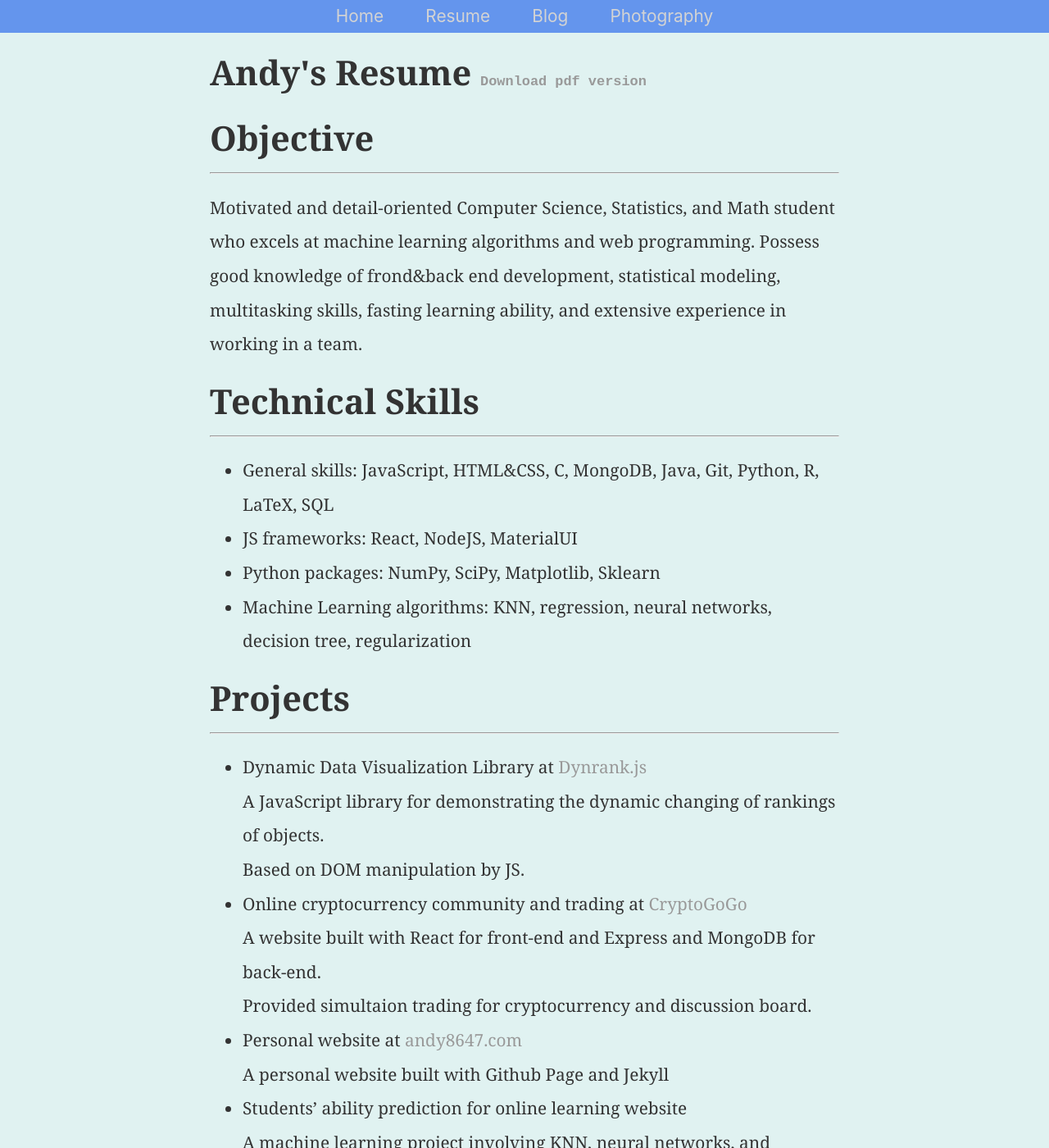
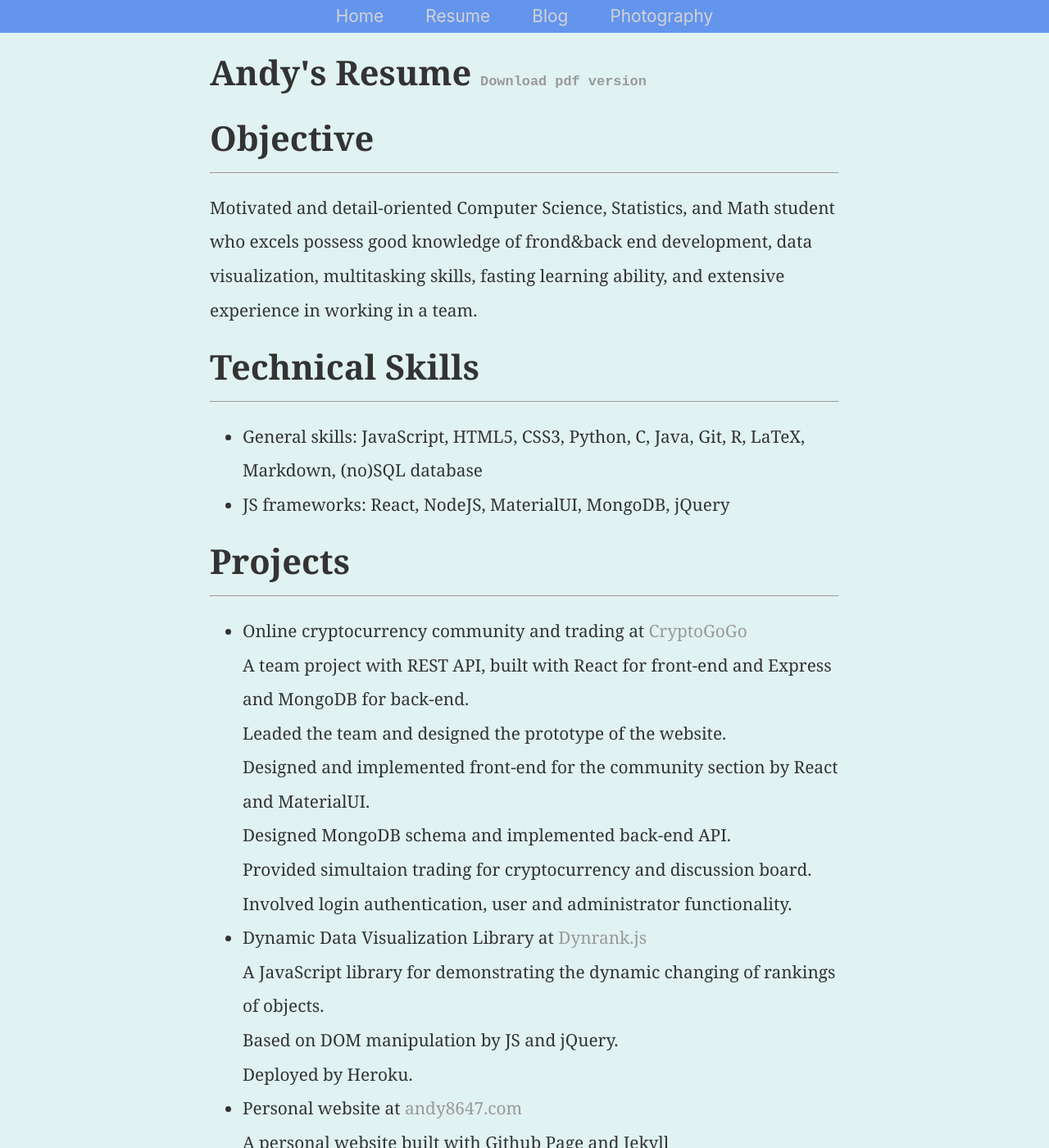
Before and after one commit to Andy8647/Andy8647.github.io, a Jekyll site: the page built from cv/index.html, in a window 1280 px wide and 1400 px high. Shown: the whole window at 82% size. Built offline with Jekyll 4.4.1, drawn with Linux system fonts in a browser that asks for light colours; comment, search, counter and statistics services are not loaded; some of the changed text lies outside the part shown.

Commit message:
update cv

```diff
--- a/cv/index.html
+++ b/cv/index.html
@@ -14,60 +14,51 @@ title: Andy's Resume
 <hr />
 <p>
   Motivated and detail-oriented Computer Science, Statistics, and Math student
-  who excels at machine learning algorithms and web programming. Possess good
-  knowledge of frond&amp;back end development, statistical modeling,
-  multitasking skills, fasting learning ability, and extensive experience in
-  working in a team.
+  who excels possess good knowledge of frond&amp;back end development, data
+  visualization, multitasking skills, fasting learning ability, and extensive
+  experience in working in a team.
 </p>
 
 <h1>Technical Skills</h1>
 <hr />
 <ul class="skillList">
   <li>
-    General skills: JavaScript, HTML&amp;CSS, C, MongoDB, Java, Git, Python, R,
-    LaTeX, SQL
+    General skills: JavaScript, HTML5, CSS3, Python, C, Java, Git, R, LaTeX,
+    Markdown, (no)SQL database
   </li>
-  <li>JS frameworks: React, NodeJS, MaterialUI</li>
-  <li>Python packages: NumPy, SciPy, Matplotlib, Sklearn</li>
-  <li>
-    Machine Learning algorithms: KNN, regression, neural networks, decision
-    tree, regularization
-  </li>
+  <li>JS frameworks: React, NodeJS, MaterialUI, MongoDB, jQuery</li>
 </ul>
 <h1>Projects</h1>
 <hr />
 <ul class="skillList">
+  <li>
+    Online cryptocurrency community and trading at
+    <a href="https://agile-shelf-49866.herokuapp.com/" target="_blank"
+      >CryptoGoGo</a
+    ><br />
+    A team project with REST API, built with React for front-end and Express and
+    MongoDB for back-end.<br />
+    Leaded the team and designed the prototype of the website. <br />
+    Designed and implemented front-end for the community section by React and
+    MaterialUI. <br />
+    Designed MongoDB schema and implemented back-end API. <br />
+    Provided simultaion trading for cryptocurrency and discussion board.<br />
+    Involved login authentication, user and administrator functionality.
+  </li>
   <li>
     Dynamic Data Visualization Library at
     <a href="https://dynrank.herokuapp.com/" target="_blank">Dynrank.js</a>
     <br />
     A JavaScript library for demonstrating the dynamic changing of rankings of
     objects.<br />
-    Based on DOM manipulation by JS.
-  </li>
-  <li>
-    Online cryptocurrency community and trading at
-    <a href="https://agile-shelf-49866.herokuapp.com/" target="_blank"
-      >CryptoGoGo</a
-    ><br />
-    A website built with React for front-end and Express and MongoDB for
-    back-end.<br />
-    Provided simultaion trading for cryptocurrency and discussion board.<br />
+    Based on DOM manipulation by JS and jQuery. <br />
+    Deployed by Heroku.
   </li>
   <li>
     Personal website at
     <a href="https://andy8647.com" target="_blank">andy8647.com</a><br />
     A personal website built with Github Page and Jekyll<br />
-  </li>
-  <li>
-    Students’ ability prediction for online learning website<br />
-    A machine learning project involving KNN, neural networks, and ensemble,
-    built with PyTorch, NumPy, SciPy, and matplotlib,<br />
-  </li>
-  <li>
-    Hand writing digits classification based on various ML algorithms<br />
-    Classified hand writing digits provided by MNIST with KNN, penalized
-    logistic regression, and NN<br />
+    Involved customized domain and DNS hosting.
   </li>
   <li>
     Bank deposit and transaction system<br />
```
Also changed, not shown: other parts of cv/index.html (+1 -1 lines).
